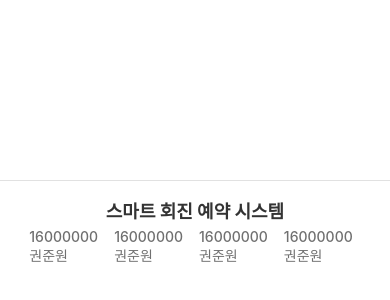
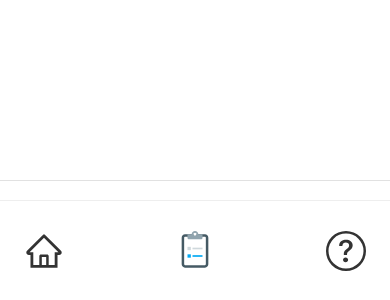
Before and after one commit to docswant/docswant-frontend, a React (Create React App) app: page /patient/mainpage/1 in a window 390 px wide. Shown: the part 544-844 px from the top of the page. Built offline with nearby package versions, Linux system fonts and the light colour scheme; no server answers.

Commit message:
Add : 반응형 바텀네비게이션

```diff
--- /dev/null
+++ b/src/components/common/BottomNav.js
@@ -0,0 +1,61 @@
+import React from 'react';
+import styled from 'styled-components';
+import { AiOutlineHome } from 'react-icons/ai';
+import { FcSurvey } from 'react-icons/fc';
+import { BsQuestionCircle } from 'react-icons/bs';
+import { useParams, useNavigate } from 'react-router-dom';
+
+const BottomNavBlock = styled.div`
+  @media (max-width: 425px) {
+    display: block;
+    width: 100%;
+    height: 100px;
+    position: fixed;
+    bottom: 0;
+    left: 0;
+    background-color: #ffffff;
+    z-index: 100;
+    border-top: 1px solid #eeeeee;
+
+    .imageWrapper {
+      width: 100%;
+      height: 100%;
+      padding: 0 1.5rem;
+      display: flex;
+      justify-content: space-between;
+      align-items: center;
+      svg {
+        width: 40px;
+        height: 40px;
+      }
+    }
+  }
+`;
+
+const BottomNav = () => {
+  const { user_Id } = useParams();
+  const navigate = useNavigate();
+
+  const onMoveHome = () => {
+    navigate(`/patient/mainpage/${user_Id}`);
+  };
+
+  const onMoveSurvey = () => {
+    navigate(`/patient/survey/${user_Id}`);
+  };
+
+  const onMoveQuestion = () => {
+    navigate(`/patient/inquiry_list/${user_Id}`);
+  };
+  return (
+    <BottomNavBlock>
+      <div className="imageWrapper">
+        <AiOutlineHome onClick={onMoveHome} />
+        <FcSurvey onClick={onMoveSurvey} />
+        <BsQuestionCircle onClick={onMoveQuestion} />
+      </div>
+    </BottomNavBlock>
+  );
+};
+
+export default BottomNav;
--- a/src/pages/MyPage.js
+++ b/src/pages/MyPage.js
@@ -1,5 +1,7 @@
 import React from 'react';
+import BottomNav from '../components/common/BottomNav';
 import Footer from '../components/common/Footer';
+import MainTemplete from '../components/common/MainTemplete';
 import HeaderContainer from '../container/common/HeaderContainer';
 import NaviContainer from '../container/patient/NaviContainer';
 import PatientMyPageContainer from '../container/patient/PatientMyPageContainer';
@@ -9,8 +11,11 @@ export default function MyPage() {
     <div>
       <HeaderContainer />
       <NaviContainer />
-      <PatientMyPageContainer />
+      <MainTemplete>
+        <PatientMyPageContainer />
+      </MainTemplete>
       <Footer />
+      <BottomNav />
     </div>
   );
 }
--- a/src/pages/PatientModifyPage.js
+++ b/src/pages/PatientModifyPage.js
@@ -1,4 +1,5 @@
 import React from 'react';
+import BottomNav from '../components/common/BottomNav';
 import Footer from '../components/common/Footer';
 import HeaderContainer from '../container/common/HeaderContainer';
 import NaviContainer from '../container/patient/NaviContainer';
@@ -11,6 +12,7 @@ function PatientModifyPage() {
       <NaviContainer />
       <PatientModifyContainer />
       <Footer />
+      <BottomNav />
     </div>
   );
 }
--- a/src/pages/PatientSurveyPage.js
+++ b/src/pages/PatientSurveyPage.js
@@ -1,4 +1,5 @@
 import React from 'react';
+import BottomNav from '../components/common/BottomNav';
 import Footer from '../components/common/Footer';
 import MainTemplete from '../components/common/MainTemplete';
 import HeaderContainer from '../container/common/HeaderContainer';
@@ -14,6 +15,7 @@ export default function PatientSurveyPage() {
         <PatientSurveyContainer />
       </MainTemplete>
       <Footer />
+      <BottomNav />
     </div>
   );
 }
```
